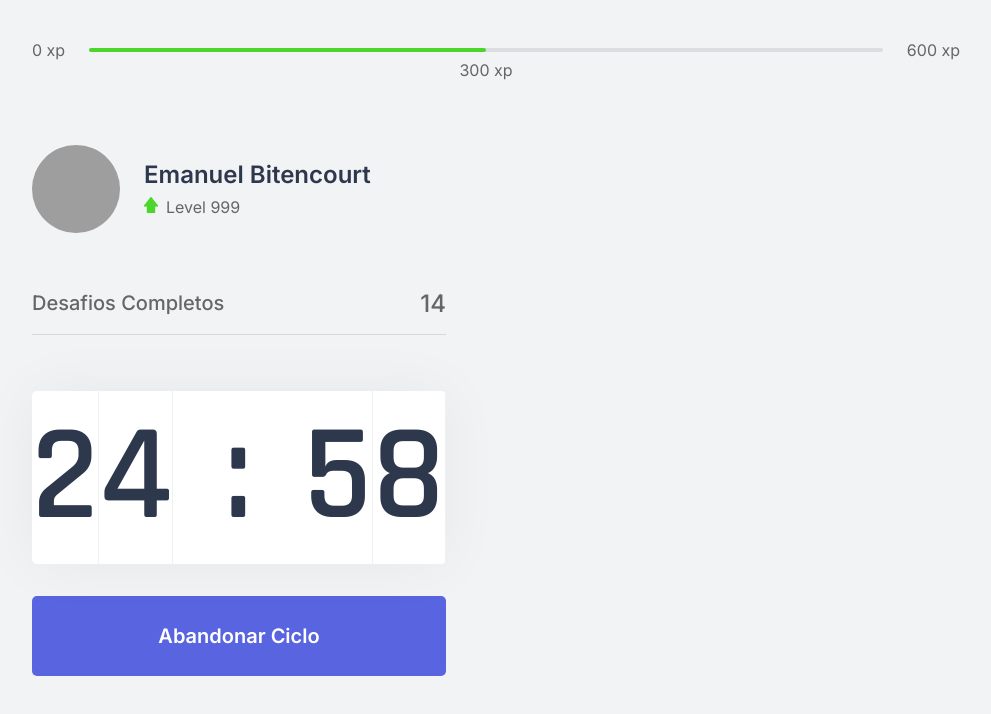
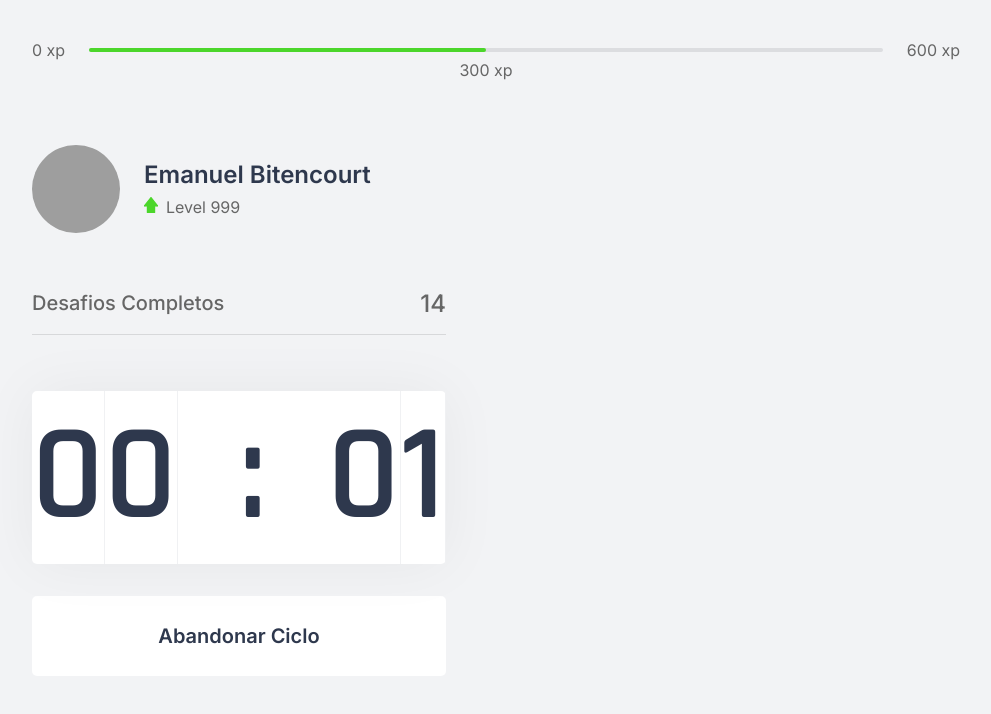
Before and after one commit to EmanuelBitenc/NextLevelWeek4-React, a Next.js app: page / in a window 1280 px wide. Both pictures are taken after a click on the button "Iniciar um ciclo". Shown: the top 714 px of the page, without its empty margins (144-1135 px from the left). Built offline with nearby package versions, Linux system fonts and the light colour scheme; grey boxes are pictures that could not be loaded.

Commit message:
Countdown Finalizado

```diff
--- a/src/components/Countdown.tsx
+++ b/src/components/Countdown.tsx
@@ -1,9 +1,12 @@
 import { useState, useEffect} from 'react';
 import styles from '../styles/components/Countdown.module.css';
 
+let countdownTimeout: NodeJS.Timeout;
+
 export function Countdown(){
-    const [time, setTime]= useState(25 *60)
+    const [time, setTime]= useState(0.05 *60)
     const [isActive, setIsActive] = useState(false);
+    const [hasFinished, setHasFinished] = useState(false);
 
     const minutes = Math.floor(time /60);
     const seconds = time % 60;
@@ -15,11 +18,20 @@
         setIsActive(true)
     }
 
+    function resetCoultdown(){
+        setIsActive(false);
+        clearTimeout(countdownTimeout);
+        setTime( 0.05 * 60);
+    }
+
     useEffect(() => {
         if(isActive && time > 0) {
-            setTimeout(() => {
+            countdownTimeout = setTimeout(() => {
                 setTime(time -1);
             }, 1000)
+        } else if (isActive && time === 0){
+            setHasFinished(true);
+            setIsActive(false);
         }
     }, [isActive, time])
 
@@ -39,23 +51,37 @@
             </div>
             </div>
 
-        {isActive ? (
+        {hasFinished ? (
             <button
-            type="button"
-            className={styles.countdownButton}
-            onClick={starCoultdown}
+                disabled
+                className={styles.countdownButton}
+            >
+            Ciclo Encerrado
+            </button>
+        ) : (
+            <>
+            {isActive ? (
+            <button
+                type="button"
+                className={`${styles.countdownButton} ${styles.countdownButtonActive}`}
+                onClick={resetCoultdown}
             >
             Abandonar Ciclo
             </button>
         ) : (
             <button
-        type="button"
-        className={'${styles.countdownButton} ${countdownButtonActive}'}
-            onClick={starCoultdown}
+                type="button"
+                className={styles.countdownButton}
+                onClick={starCoultdown}
             >
             Iniciar um ciclo
             </button>
         )}
+            </>
+
+        ) }
+
+
     </div>
 
     );
--- a/src/styles/components/Countdown.module.css
+++ b/src/styles/components/Countdown.module.css
@@ -59,6 +59,22 @@
   transition: background-color 0.2s;
 }
 
-.countdownButton:hover {
+.countdownButton:not(:disabled):hover {
   background: var(--blue-dark);
 }
+
+.countdownButtonActive {
+  background: var(--white);
+  color: var(--title);
+}
+
+.countdownButtonActive:not(:disabled):hover {
+  background: var(--red);
+  color: var(--white);
+}
+
+.countdownButton:disabled {
+  background: var(--white);
+  color: var(--text);
+  cursor: not-allowed;
+}
```
